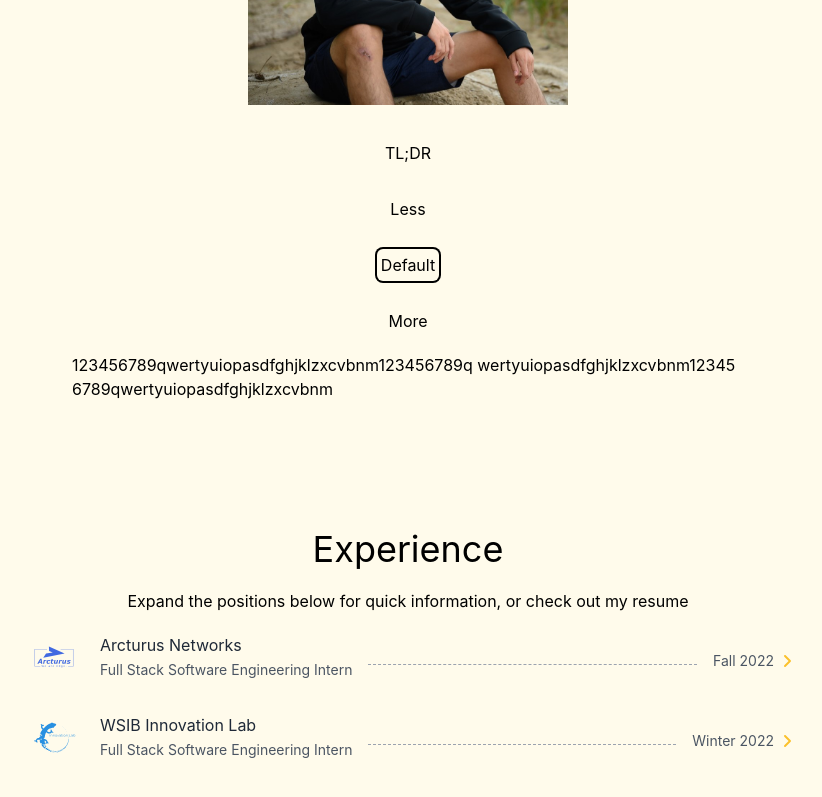
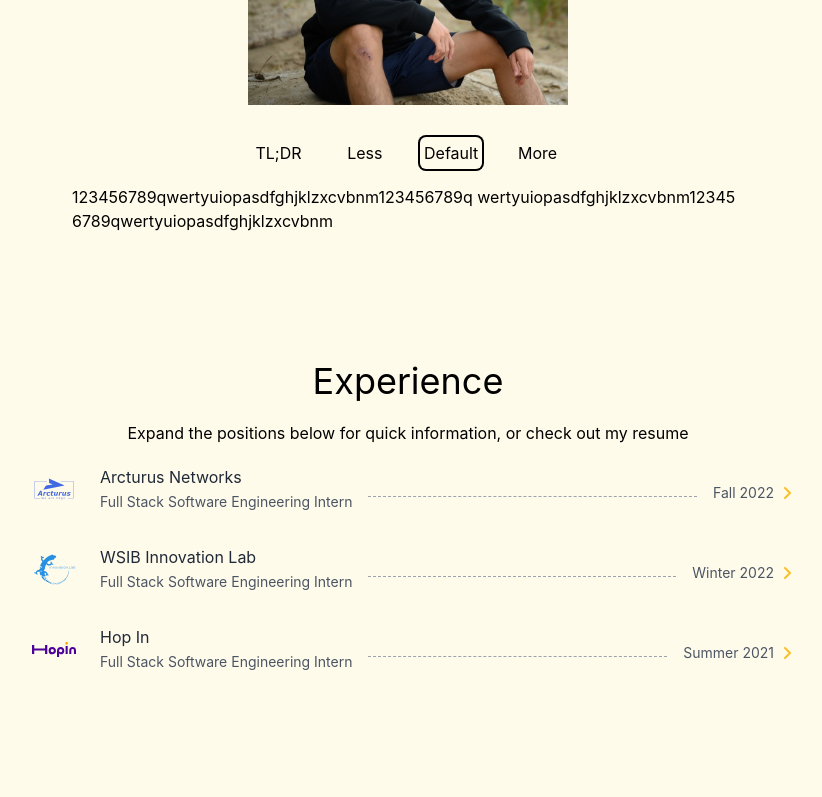
Before and after one commit to tlam67/TristanLam, a Next.js app: page / in a window 1280 px wide. Shown: the part 1140-1937 px from the top of the page, without its empty margins (232-1054 px from the left). Built offline with nearby package versions, Linux system fonts and the light colour scheme.

Commit message:
added keys to generated elements

```diff
--- a/components/About.tsx
+++ b/components/About.tsx
@@ -34,7 +34,8 @@ const Description = (descriptionType: string, setDescriptionType: (descriptionTy
     <>
       {(aboutData.img && aboutData.imgWidth && aboutData.imgHeight) ? <Image src={"/" + aboutData.img} alt="profile picture" width={aboutData.imgWidth} height={aboutData.imgHeight} className="my-4 justify-self-center w-80 md:w-100 lg:w-150"/> : <></>}
 
-      <div className={`my-3 grid grid-cols-${numOfDescriptions} gap-4`}>
+      {/* <div className={`my-3 grid grid-cols-${numOfDescriptions} gap-4`}> */}
+      <div className={`my-3 grid grid-cols-4 gap-4`}>
         {aboutData.tldr ? <button className={` m-1 p-1 ${descriptionType === 'tldr' ? selectedButtonStyle : undefined}`} onClick={() => setDescriptionType('tldr')}>TL;DR</button> : <></>}
         {aboutData.less ? <button className={` m-1 p-1 ${descriptionType === 'less' ? selectedButtonStyle : undefined}`} onClick={() => setDescriptionType('less')}>Less</button> : <></>}
         <button className={` m-1 p-1 ${descriptionType === 'default' ? selectedButtonStyle : undefined}`} onClick={() => setDescriptionType('default')}>Default</button>
```
